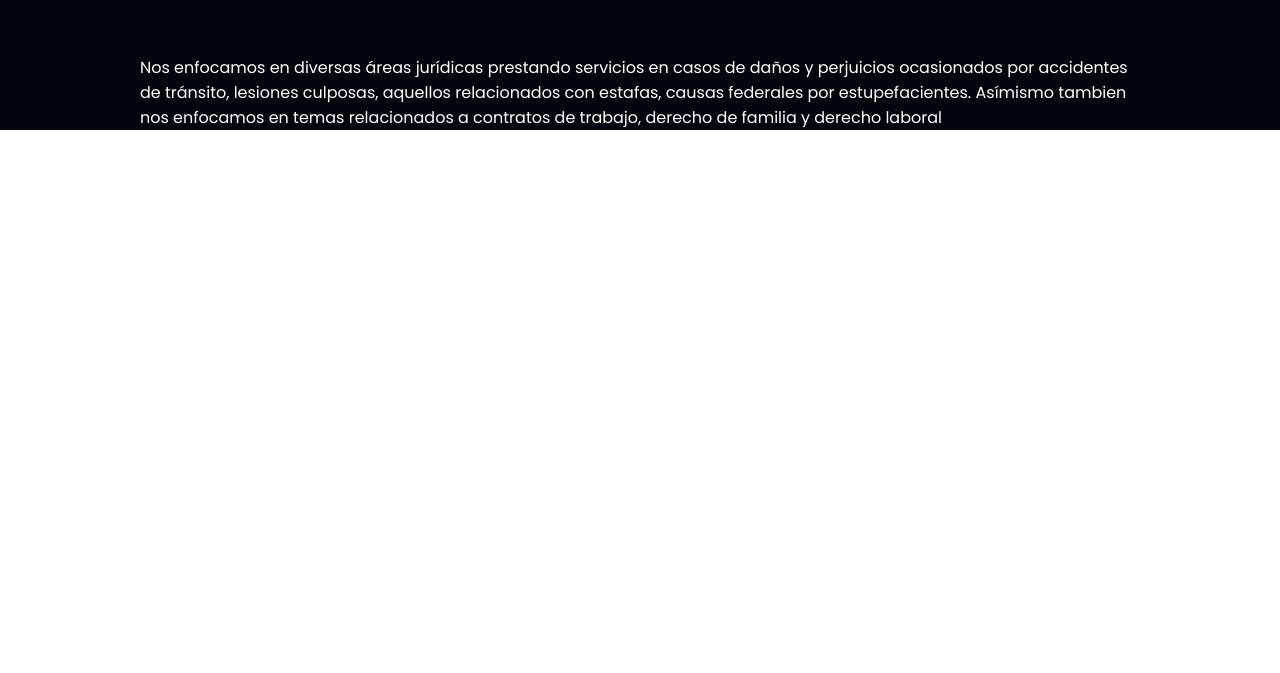
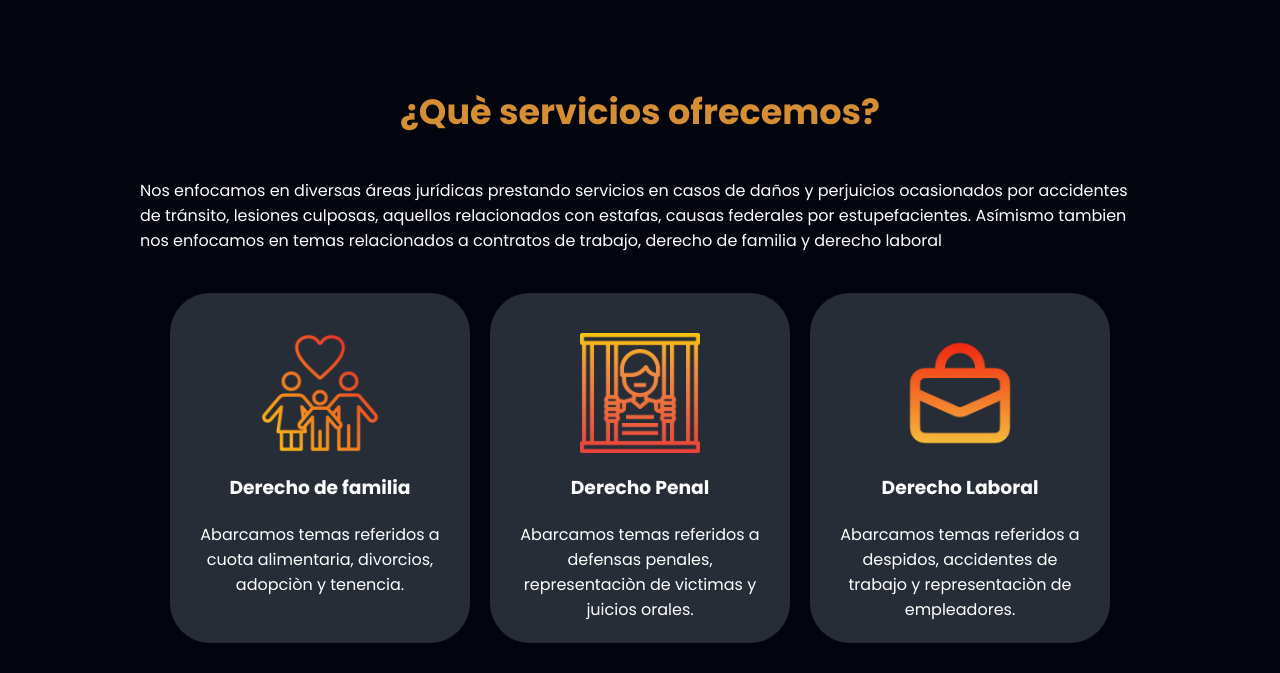
Before and after one commit to MicaelaRosso/tercer_entrega, a plain HTML site: page index.html in a window 1280 px wide. Shown: the part 795-1468 px from the top of the page. Before the commit the page ends 925 px from the top, so only its background shows below. Drawn offline with Linux system fonts and the light colour scheme.

Commit message:
Antes del contact us

```diff
--- a/index.html
+++ b/index.html
@@ -12,7 +12,7 @@
     <img src="./assets/img/logock.png" alt="Logo CK" class="logo"> <!--Le agrego clase al logo para poder trabajar despues-->
     <nav class="navbar"> <!--Etiqueta nav / Segundo contenedor -->
         <ul class="navbar_list"><!--Lista de accesos en nav-->
-            <li><a href="#">Home</a></li>
+            <li><a href="#">Inicio</a></li>
             <li><a href="#">Equipo</a></li> <!-- al href le pongo # porque no nos va a llevar a ningun lado-->
             <li><a href="#">Servicios</a></li><!--Envolvemos el texto en la etiqueta A-->
             <li><a href="#">Contacto</a></li>
@@ -48,11 +48,33 @@
 
 
         <section id="descripcion">
+            <h2>¿Què servicios ofrecemos?</h2>
             <p> Nos enfocamos en diversas áreas jurídicas prestando servicios
                 en casos de daños y perjuicios ocasionados por accidentes de tránsito,
                 lesiones culposas, aquellos relacionados con estafas, causas federales por estupefacientes.
                 Asímismo tambien nos enfocamos en temas relacionados a contratos de trabajo, derecho de familia
             y derecho laboral </p>
+
+        <div class="cards-container">
+
+            <div class="info-card">
+                <img src="./assets/img/family.png" alt="Icono familia">
+                <h3>Derecho de familia</h3>
+                    <p>Abarcamos temas referidos a cuota alimentaria, divorcios, adopciòn y tenencia.</p>
+            </div>
+
+            <div class="info-card">
+                <img src="./assets/img/prison.png" alt="Icono penal">
+                <h3>Derecho Penal</h3>
+                    <p>Abarcamos temas referidos a defensas penales, representaciòn de victimas y juicios orales.</p>
+            </div>
+
+            <div class="info-card">
+                <img src="./assets/img/work.png" alt="Icono Laboral">
+                <h3>Derecho Laboral</h3>
+                <p>Abarcamos temas referidos a despidos, accidentes de trabajo y representaciòn de empleadores.</p>
+            </div>
+        </div>
         </section>
 
     </main>
--- a/styles.css
+++ b/styles.css
@@ -169,12 +169,47 @@ main{ /*Contenedor padre*/
     font-weight: 500;
 }
 
-/*OTRA SECTION*/
+/*SECTION CARDS SERVICIOS*/
 
 #descripcion {
+        padding: 30px 0;
         max-width: 1000px; /*fija un ANCHO MAXIMO*/
         flex-direction: column;
         display: flex;
         align-items: center;
         justify-content: center;
+        gap: 40px;
     }
+
+#descripcion h2 { /*Le doy formato al Titulo nª2*/
+    color: var(--text-clar);
+    margin-bottom: 0px;
+    font-size: 35px;
+}
+
+/*Aplico estilos al contenedor de las cards*/
+
+.cards-container {
+    display: flex; /*Pongo una card al lado de la otra*/
+    justify-content: space-around; /*Les dejo espacio entre cada una*/
+    align-items: flex-start;
+    flex-wrap: wrap;/*esto hace que cuando se queda sin espacio la pantalla, mande para abajo el item */
+    gap: 20px;/*separa cada card*/
+}
+
+.info-card {
+    width: 300px; /*Le  doy un alto y un ancho especìfico a todas las cards*/
+    height: 350px;
+    padding: 40px 30px; /*Espacios de cada card*/
+    display: flex;
+    flex-direction: column; /*Necesito que imagen, titulo e info de la card esten uno abajo del otro*/
+    align-items: center;/*Centro lo items y el texto al centro*/
+    text-align: center;
+    gap: 20px;/*espacio de contenidos de la card*/
+    background-color: var(--secondary);
+    border-radius: 40px;
+}
+
+.info-card img {
+    width:120px; /*Le ponemos ancho fijo a la imagen*/
+}
```
Also changed, not shown: assets/img/family.png (added), assets/img/mapa.png (added), assets/img/prison.png (added), assets/img/work.png (added).
